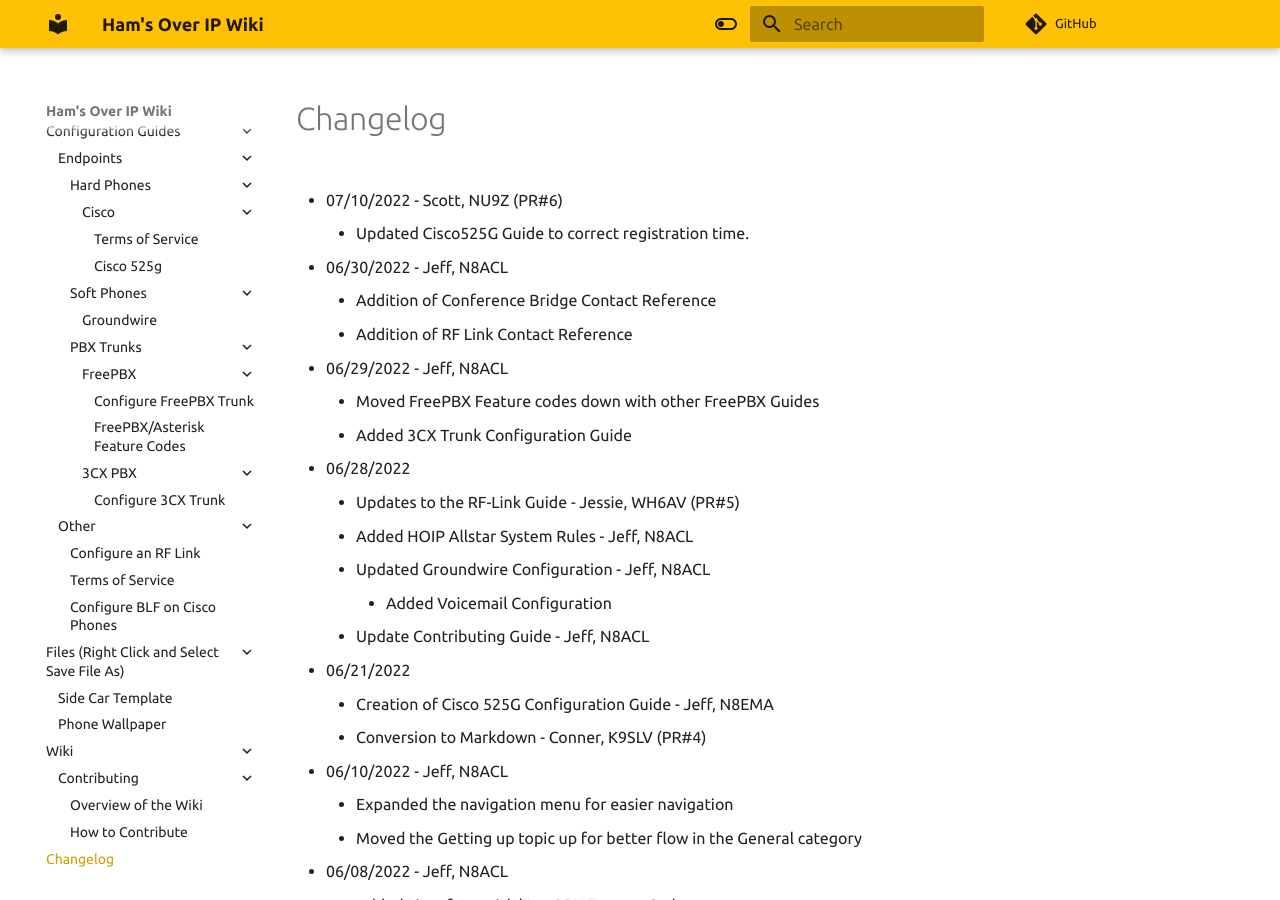
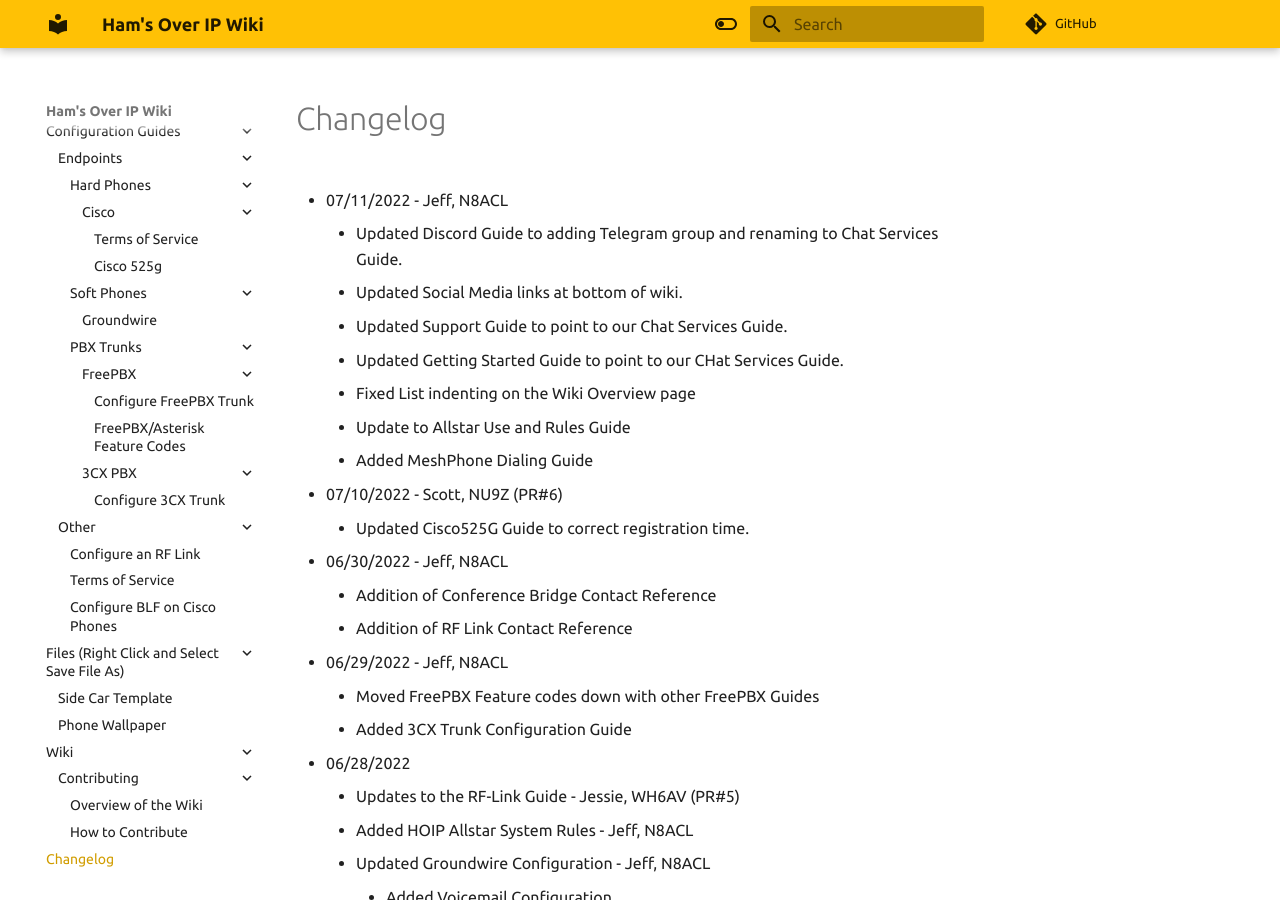
Before and after one commit to hamsoverip/wiki, an MkDocs documentation site: the page built from docs/General/changelog.md, in a window 1280 px wide and 900 px high. Built offline with MkDocs 1.6.1 and Material for MkDocs 9.7.7, drawn with Linux system fonts in a browser that asks for light colours; comment, search, counter and statistics services are not loaded.

Commit message:
Lots of Updates - N8ACL - 07112022

```diff
--- a/docs/General/changelog.md
+++ b/docs/General/changelog.md
@@ -1,4 +1,13 @@
 # Changelog
+
+* 07/11/2022 - Jeff, N8ACL
+    * Updated Discord Guide to adding Telegram group and renaming to Chat Services Guide.
+    * Updated Social Media links at bottom of wiki.
+    * Updated Support Guide to point to our Chat Services Guide.
+    * Updated Getting Started Guide to point to our CHat Services Guide.
+    * Fixed List indenting on the Wiki Overview page
+    * Update to Allstar Use and Rules Guide
+    * Added MeshPhone Dialing Guide
 
 * 07/10/2022 - Scott, NU9Z (PR#6)
     * Updated Cisco525G Guide to correct registration time.
--- a/mkdocs.yml
+++ b/mkdocs.yml
@@ -45,7 +45,8 @@
   - General User Guides:
     - Getting Started: General/user_guides/getting-started.md
     - Finding Help: General/user_guides/support.md
-    - Joining our Discord Server: General/user_guides/discord.md
+    - Joining our Chat Servers: General/user_guides/chat-services.md
+    - Calling the MeshPhone Network: other/meshphone.md
 
   - System Guides:
     - Conference Bridge Reference: other/conference-bridge-list.md
@@ -85,3 +86,15 @@
   social:
     - icon: 'fontawesome/brands/discord'
       link: 'https://discord.gg/npwFgnj2vU'
+    - icon: 'fontawesome/brands/telegram'
+      link: 'https://t.me/hamsoverip'
+    - icon: 'fontawesome/brands/twitter'
+      link: 'https://twitter.com/hamsoverip'
+    - icon: 'fontawesome/brands/mastodon'
+      link: 'https://mastodon.radio/@hamsoverip'
+    - icon: 'fontawesome/brands/facebook'
+      link: 'https://www.facebook.com/hamsoverip'
+    - icon: 'fontawesome/brands/facebook'
+      link: 'https://www.facebook.com/hamsoverip'
+    - icon: 'fontawesome/brands/snapchat'
+      link: 'https://www.snapchat.com/add/hamsoverip?share_id=Zb3vtgDNUCU&locale=en-US'
```
Also changed, not shown: docs/General/Policies/hoip-allstar.md (+2 -1 lines), docs/General/user_guides/chat-services.md (added, +48 -0 lines), docs/General/user_guides/discord.md (deleted, +0 -20 lines), docs/General/user_guides/getting-started.md (+2 -2 lines), docs/General/user_guides/support.md (+2 -2 lines), docs/other/meshphone.md (added, +29 -0 lines), docs/wiki/overview.md (+2 -2 lines).
